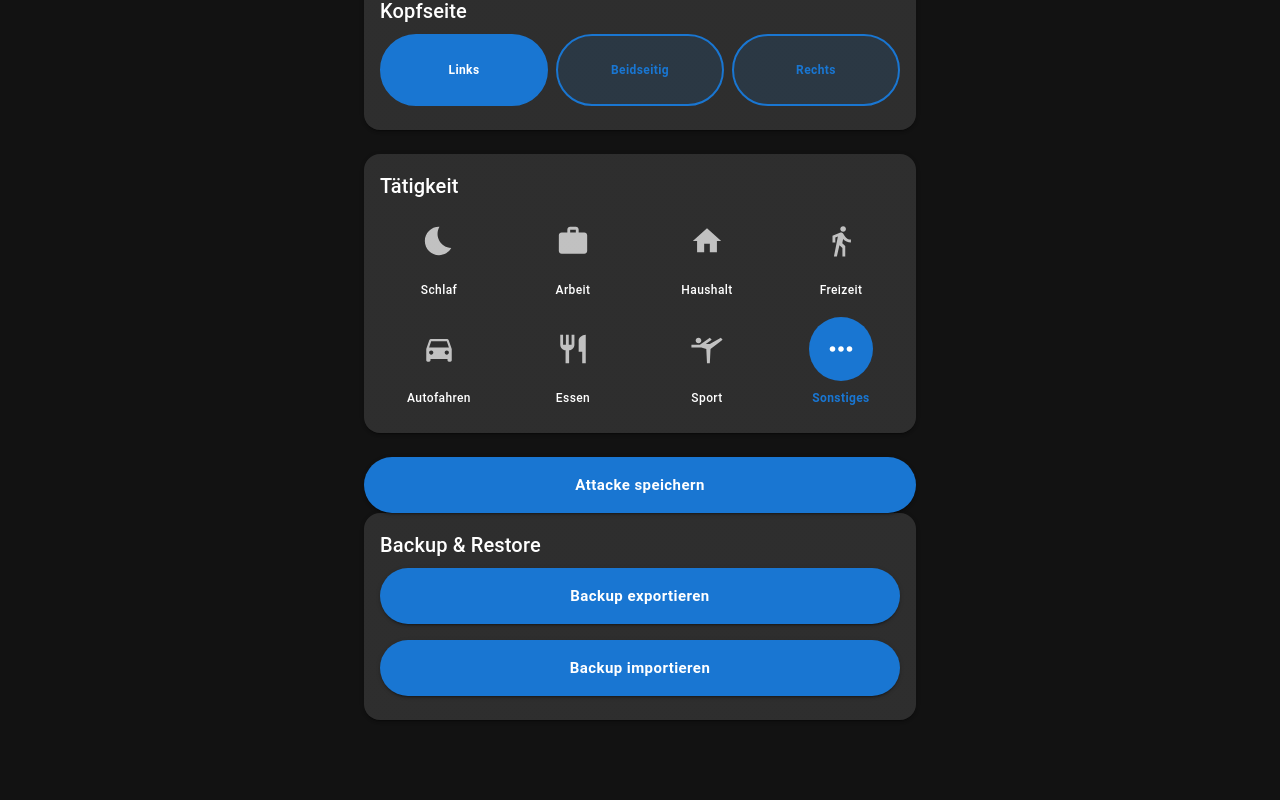
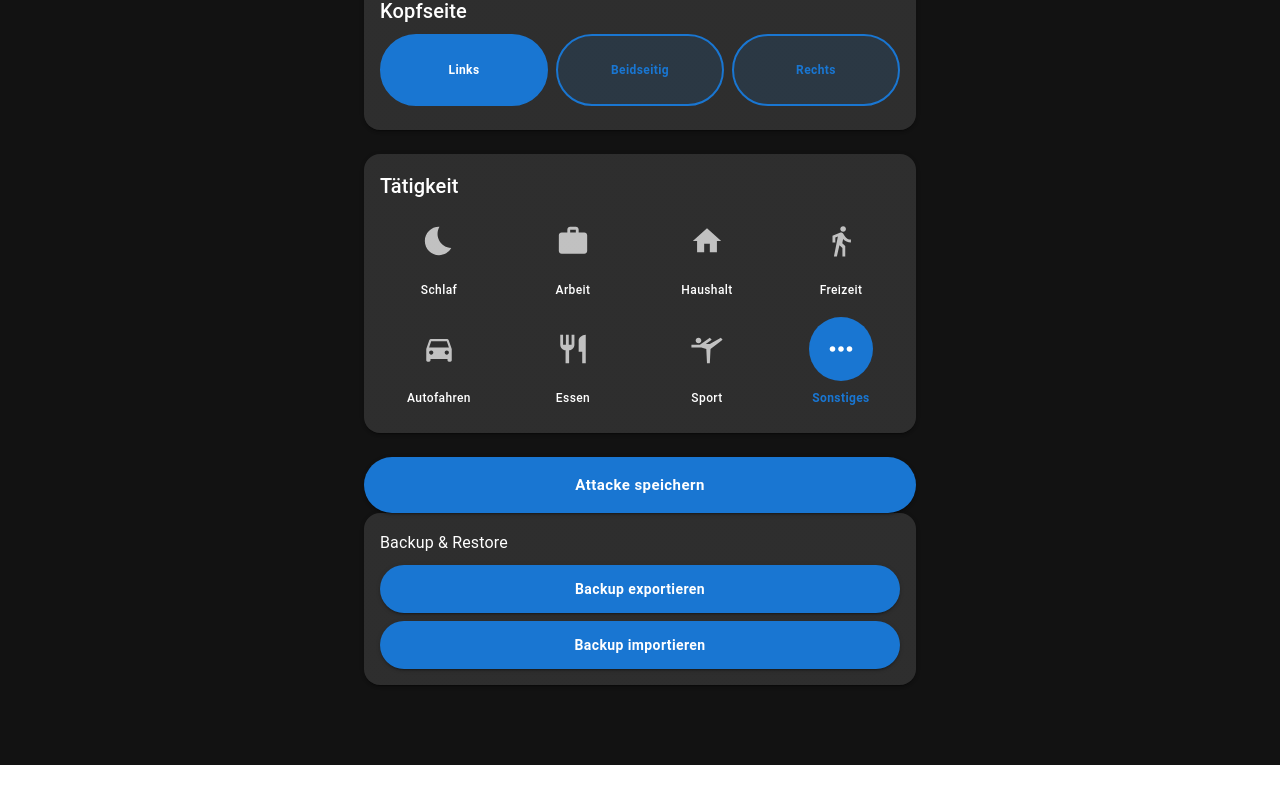
Before and after one commit to ClausiusMaximus/ClusterLog, a React (Vite) app: page / in a window 1280 px wide. Shown: the part 1374-2174 px from the top of the page. After the commit the page ends 2139 px from the top, so only its background shows below. Built offline with nearby package versions, Linux system fonts and the light colour scheme.

Commit message:
set BackUp design

```diff
--- a/src/features/attacks/components/BackupRestore.tsx
+++ b/src/features/attacks/components/BackupRestore.tsx
@@ -131,13 +131,22 @@ export default function BackupRestore() {
   };
 
   return (
-    <AppCard>
-      <Typography variant="h6" gutterBottom>
+    <AppCard
+      sx={{
+        "& .MuiCardContent-root": {
+          p: 2,
+          "&:last-child": { pb: 2 },
+        },
+      }}
+    >
+      <Typography variant="subtitle1" sx={{ mb: 1 }}>
         Backup & Restore
       </Typography>
 
-      <Stack spacing={2}>
-        <AppButton onClick={handleExport}>Backup exportieren</AppButton>
+      <Stack spacing={1}>
+        <AppButton size="medium" sx={{ minHeight: 48 }} onClick={handleExport}>
+          Backup exportieren
+        </AppButton>
 
         <input
           ref={fileInputRef}
@@ -147,7 +156,9 @@ export default function BackupRestore() {
           onChange={handleFileChange}
         />
 
-        <AppButton onClick={handleImportClick}>Backup importieren</AppButton>
+        <AppButton size="medium" sx={{ minHeight: 48 }} onClick={handleImportClick}>
+          Backup importieren
+        </AppButton>
       </Stack>
 
       <AppSnackbar
```
